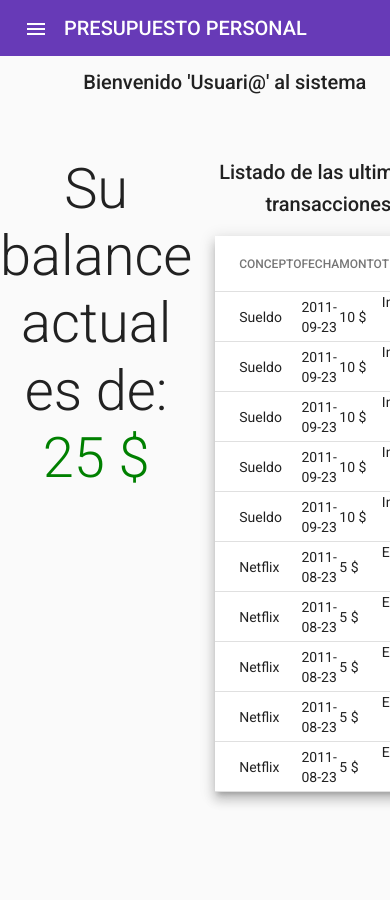
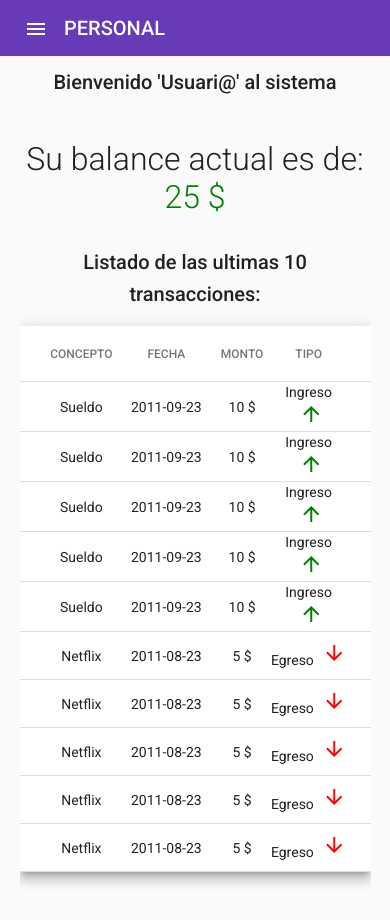
Before and after one commit to grodriguez96/personal-app, an Angular app: page /user in a window 390 px wide. Built offline with nearby package versions, Linux system fonts and the light colour scheme.

Commit message:
Style: Diseño web responsivo para telefonos Diseño ajustado para dispositivos con pantallas menores a 480px.

```diff
--- a/src/app/views/user/budget-list/budget-list.component.css
+++ b/src/app/views/user/budget-list/budget-list.component.css
@@ -1,13 +1,20 @@
 .list-container {
+  width: 100%;
   display: grid;
   grid-template-columns: 1fr;
   grid-template-rows: 100px auto auto;
+  overflow: hidden;
+}
+
+table {
+  min-width: 100%;
 }
 
 .filter {
   max-width: 25%;
   margin-bottom: 20px;
 }
+
 
 .mat-form-field {
   font-size: 14px;
@@ -16,5 +23,41 @@
 
 td,
 th {
-  width: 16%;
+  width: 20%;
 }
+
+@media screen and (max-width:480px) {
+
+  .filter {
+    max-width: 90%;
+    justify-self: center;
+  }
+
+  .e-container {
+    height: auto;
+    width: auto;
+    max-width: 100%;
+    overflow: auto;
+    background-color: white !important;
+    justify-self: center;
+
+  }
+
+  table {
+    width: 800px;
+  }
+
+  .mat-table-sticky:first-child {
+    border-right: 1px solid #e0e0e0;
+  }
+
+  .mat-table-sticky:last-child {
+    border-left: 1px solid #e0e0e0;
+  }
+
+  td,
+  th {
+    width: 100px;
+  }
+
+}
--- a/src/app/views/user/budget-list/budget-list.component.html
+++ b/src/app/views/user/budget-list/budget-list.component.html
@@ -12,7 +12,7 @@
       <mat-hint>Ingrese una letra, palabra o número para buscar relaciones</mat-hint>
     </mat-form-field>
 
-    <div class="mat-elevation-z8">
+    <div class="mat-elevation-z8 e-container">
       <table mat-table [dataSource]="dataSource" matSort>
 
         <!-- Concept Column -->
@@ -46,21 +46,15 @@
           </td>
         </ng-container>
 
-        <!-- Edit Column -->
-        <ng-container matColumnDef="edit">
+        <!-- Buttons Column -->
+        <ng-container matColumnDef="buttons">
           <th mat-header-cell *matHeaderCellDef></th>
           <td mat-cell *matCellDef="let row">
             <button mat-raised-button (click)="updateTransaction(row)">Editar</button>
+            <button mat-raised-button color="warn" class="ml-5" (click)="deleteTransaction(row)">Eliminar</button>
           </td>
         </ng-container>
 
-        <!-- Delete Column -->
-        <ng-container matColumnDef="delete">
-          <th mat-header-cell *matHeaderCellDef></th>
-          <td mat-cell *matCellDef="let row">
-            <button mat-raised-button color="warn" (click)="deleteTransaction(row)">Eliminar</button>
-          </td>
-        </ng-container>
 
         <tr mat-header-row *matHeaderRowDef="displayedColumns"></tr>
         <tr mat-row *matRowDef="let row; columns: displayedColumns;"></tr>
--- a/src/app/views/user/budget-list/budget-list.component.ts
+++ b/src/app/views/user/budget-list/budget-list.component.ts
@@ -16,7 +16,7 @@ import { LocalDataService } from 'src/app/services/localData/local-data.service'
 })
 export class BudgetListComponent implements AfterViewInit {
 
-  displayedColumns: string[] = ['concept', 'date', 'amount', 'type', 'edit', 'delete'];
+  displayedColumns: string[] = ['concept', 'date', 'amount', 'type', 'buttons'];
   dataSource: MatTableDataSource<Transaction>;
   isDataEmpty = true;
 
--- a/src/app/views/user/home/home.component.css
+++ b/src/app/views/user/home/home.component.css
@@ -15,9 +15,44 @@
 .balance {
   grid-row: balance;
   grid-column: balance;
+  display: flex;
+  justify-content: center;
+  align-items: center;
 }
 
-td,
-th {
-  width: 25%;
+.mat-column-type,
+.mat-column-amount,
+.mat-column-date,
+.mat-column-concept {
+  text-align: center;
 }
+
+table {
+  width: 100%;
+}
+
+
+@media screen and (max-width :480px) {
+  .home-container {
+    grid-template-columns: 1fr;
+    grid-template-rows: 70px repeat(2, auto);
+    grid-template-areas: "welcome""balance""table";
+  }
+
+  .display-1 {
+    font-size: xx-large !important;
+  }
+
+  .mat-column-date {
+    max-width: 70px;
+  }
+
+  .mat-column-concept {
+    max-width: 50px;
+  }
+
+  .mat-column-type {
+    max-width: 50px;
+  }
+
+}
--- a/src/app/views/user/home/home.component.html
+++ b/src/app/views/user/home/home.component.html
@@ -1,12 +1,15 @@
-<div class="home-container w-100 min-vh-100">
+<div class="home-container w-100 min-vh-100 pb-20">
 
   <h2 class="mt-10 text-center welcome-title">Bienvenido 'Usuari@' al sistema </h2>
 
-  <h3 class="balance text-center display-1 ">Su balance actual es de: <br> <span
-      [ngClass]="{'negative': balance <0,'positive': balance >= 0}">{{balance}} $</span>
-  </h3>
+  <div class="balance">
+    <h3 class="display-1 text-center">Su balance actual es de: <br>
+      <span [ngClass]="{'negative': balance <0,'positive': balance >= 0}">{{balance}} $</span>
+    </h3>
+  </div>
 
-  <div class="table-container ml-20">
+
+  <div class="table-container">
     <h2 class="text-center">Listado de las ultimas 10 transacciones: </h2>
     <div class="mat-elevation-z8">
 
--- a/src/app/views/user/user/user.component.html
+++ b/src/app/views/user/user/user.component.html
@@ -3,7 +3,7 @@
     <button class="bg-transparent border-0" mat-icon-button (click)="snav.toggle()">
       <mat-icon>menu</mat-icon>
     </button>
-    <h1 class="app-name">PRESUPUESTO PERSONAL</h1>
+    <h1 class="app-name">PERSONAL</h1>
   </mat-toolbar>
 
   <mat-sidenav-container class="sidenav-container" [style.marginTop.px]="mobileQuery.matches ? 56 : 0">
--- a/src/styles.css
+++ b/src/styles.css
@@ -16,6 +16,10 @@ body {
   min-height: 100vh !important;
 }
 
+.pb-20 {
+  padding-bottom: 20px;
+}
+
 .ml-5 {
   margin-left: 5px !important;
 }
@@ -29,7 +33,11 @@ body {
 }
 
 .text-center {
-  text-align: center;
+  text-align: center !important;
+}
+
+.text-left {
+  text-align: left;
 }
 
 .display-1 {
@@ -47,11 +55,8 @@ body {
   color: red;
 }
 
-table {
-  width: 100%;
-}
-
 .table-container {
   justify-self: center;
   width: 90%;
+  overflow: hidden;
 }
```
